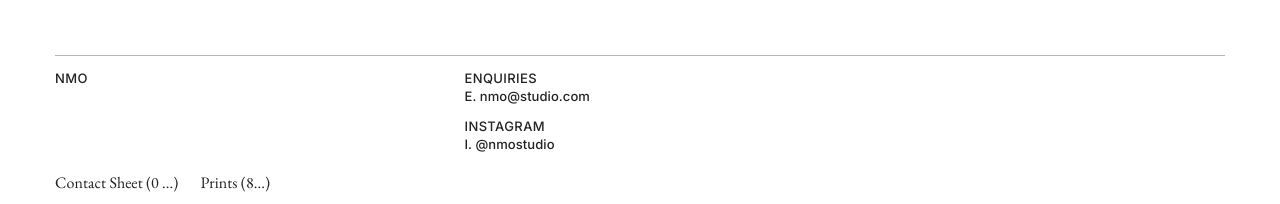
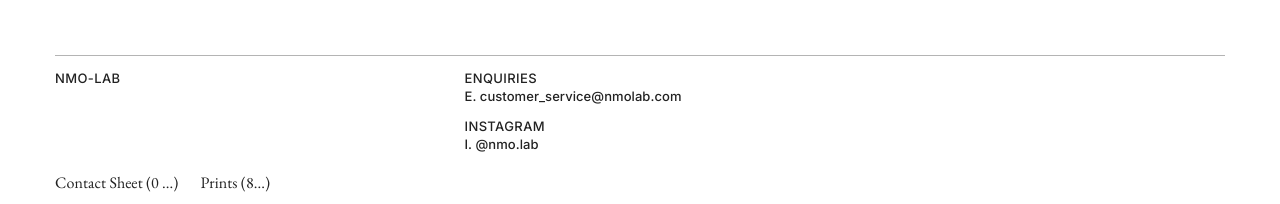
Before and after one commit to nmo-lab/nmo-lab.github.io, a plain HTML site: page index.html in a window 1280 px wide. Shown: the part 2463-2667 px from the top of the page. Drawn offline with nearby package versions, Linux system fonts and the light colour scheme.

Commit message:
Add files via upload

```diff
--- a/index.html
+++ b/index.html
@@ -218,9 +218,9 @@ footer .lk{font:400 16px var(--serif);display:flex;gap:22px;flex-wrap:wrap}
 <script>
 /* ============ 只需要改這裡 ============ */
 const SHOP = {
-  name: "NMO",
-  email: "nmo@studio.com",
-  instagram: "@nmostudio",
+  name: "NMO-LAB",
+  email: "customer_service@nmolab.com",
+  instagram: "@nmo.lab",
   newsletter: "",                 // 電子報表單網址；留空則訂閱改為寄信給你
   timezone: "Asia/Taipei", tzLabel: "TPE",
   thumbsInset: false,              // Overview 縮圖列：true＝左右內縮（同 Alicia 版面）、false＝與大圖同寬
@@ -229,7 +229,7 @@ const SHOP = {
   about: {
     intro: "台北攝影師，專注於街頭、城市與自然光。每件作品都能以手工裝裱的實體相紙收藏，或下載高解析數位檔。\n\n作品以藝術微噴與棉質相紙輸出，每份附簽名與編號。\n\n也承接少量商業與編輯合作。",
     sections: [
-      {title:"Contact", lines:["E. nmo@studio.com","IG. @nmo"]},
+      {title:"Contact", lines:["E. customer_service@nmolab.com","IG. @nmo.lab"]},
       {title:"Printing & Shipping", text:"每張相紙手工包裝，3 到 5 個工作天內寄出。可客製尺寸與裝裱，歡迎來信詢問。"},
       {title:"Publications", roman:true, items:[{t:"雜誌名稱 A", url:""},{t:"雜誌名稱 B", url:""}]},
       {title:"Selected Clients", roman:true, items:[{t:"客戶名稱 A", url:""},{t:"客戶名稱 B", url:""}]}
```
